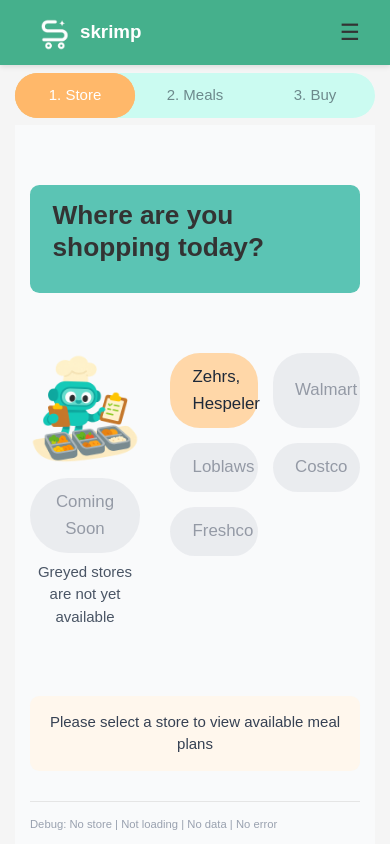
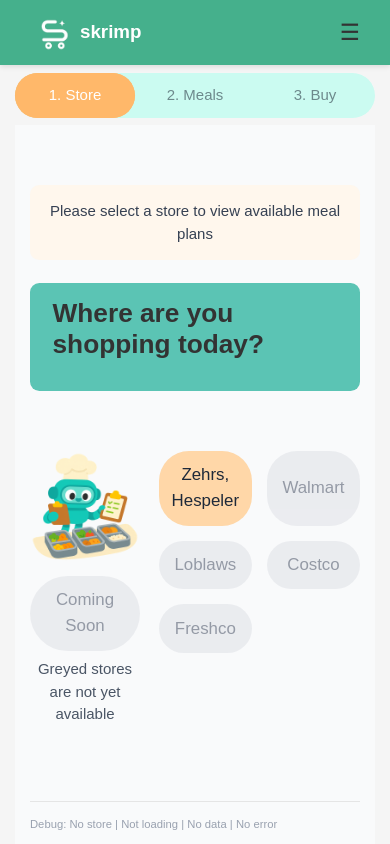
Before and after one commit to henliz/eCo-op, a Next.js app in the folder frontend/: page /plan in a window 390 px wide. Shown: the top 844 px of the page. Built offline with nearby package versions, Linux system fonts and the light colour scheme.

Commit message:
Storeselector more mobile changes.

```diff
--- a/frontend/components/meal-planner/StoreSelector.tsx
+++ b/frontend/components/meal-planner/StoreSelector.tsx
@@ -2,6 +2,7 @@
 
 import React from 'react';
 import Image from 'next/image';
+import { motion, AnimatePresence } from 'framer-motion';
 import { usePlannerStore } from './usePlannerStore';
 
 export default function StoreSelector() {
@@ -21,8 +22,48 @@
   };
 
   return (
-    <section className="py-16 bg-gray-50">
+    <motion.section
+      className="py-16 bg-gray-50"
+      initial={{ opacity: 0, y: 20 }}
+      animate={{ opacity: 1, y: 0 }}
+      transition={{ duration: 0.5, ease: 'easeOut' }}
+    >
       <div className="container mx-auto">
+
+        {/* Cross‐fade between prompt & selection banner */}
+        <AnimatePresence initial={false} mode="wait">
+          {selectedStore && !isLoading && isDataLoaded ? (
+            <motion.div
+              key="selected"
+              className="text-center mb-6 p-4 bg-green-50 rounded-lg"
+              initial={{ opacity: 0, y: -10 }}
+              animate={{ opacity: 1, y: 0 }}
+              exit={{ opacity: 0, y: -10 }}
+              transition={{ duration: 0.3 }}
+            >
+              <p className="text-gray-700">
+                You&apos;ve selected{' '}
+                <span className="font-bold">
+                  {availableStores.find(s => s.id === selectedStore)?.name}
+                </span>.
+                <br />
+                Now you can proceed to the &quot;Pick Meals&quot; tab to start planning your meals!
+              </p>
+            </motion.div>
+          ) : !isLoading ? (
+            <motion.div
+              key="prompt"
+              className="text-center mb-6 p-4 bg-orange-50 rounded-lg text-gray-700"
+              initial={{ opacity: 0, y: -10 }}
+              animate={{ opacity: 1, y: 0 }}
+              exit={{ opacity: 0, y: -10 }}
+              transition={{ duration: 0.3 }}
+            >
+              Please select a store to view available meal plans
+            </motion.div>
+          ) : null}
+        </AnimatePresence>
+
         {/* Header */}
         <div className="bg-[#5BC4B4] rounded-lg px-6 py-4 mb-8">
           <h2 className="font-bold text-xs sm:text-sm md:text-lg lg:text-xl xl:text-2xl leading-snug">
@@ -37,8 +78,8 @@
           </div>
         )}
 
-        {/* 🔥 MOBILE-ONLY: flex-row below md; desktop still flex-col→md:flex-row */}
-        <div className="flex flex-row md:flex-col md:flex-row items-start gap-8 py-8">
+        {/* MOBILE-ONLY: flex-row below md; desktop still flex-col→md:flex-row */}
+        <div className="flex flex-row md:flex-col md:flex-row items-start gap-5 py-8">
           {/* Robot image */}
           <div className="w-1/3 text-center flex-shrink-0">
             <Image
@@ -52,7 +93,7 @@
             <div className="mt-4 text-center">
               <button
                 className="
-                  px-6 py-3 rounded-full text-lg font-medium
+                  px-5 py-3 rounded-full text-lg font-medium
                   bg-gray-200 text-gray-500 opacity-70 cursor-default
                 "
               >
@@ -64,15 +105,17 @@
             </div>
           </div>
 
-          {/* Store buttons: NO top margin on mobile so they sit side-by-side */}
-          <div className="">
+          {/* Store buttons */}
+          <div>
             <div className="grid grid-cols-2 gap-3">
               {availableStores.map(store => (
                 <button
                   key={store.id}
                   onClick={() => store.isAvailable && handleStoreSelect(store.id)}
+                  disabled={!store.isAvailable}
                   className={`
-                    px-6 py-3 rounded-[30px] text-center text-lg font-medium transition text-center
+                    flex items-center justify-center w-full
+                    px-6 py-3 rounded-[30px] text-lg font-medium transition
                     ${selectedStore === store.id
                       ? 'bg-[#5BC4B4] text-white'
                       : store.isAvailable
@@ -80,7 +123,6 @@
                         : 'bg-gray-200 text-gray-500'}
                     ${!store.isAvailable ? 'opacity-70 cursor-not-allowed' : ''}
                   `}
-                  disabled={!store.isAvailable}
                 >
                   {store.name}
                 </button>
@@ -97,27 +139,6 @@
           </div>
         )}
 
-        {/* Selected store info */}
-        {selectedStore && !isLoading && isDataLoaded && (
-          <div className="text-center mt-6 p-4 bg-green-50 rounded-lg">
-            <p className="text-gray-700">
-              You&apos;ve selected{' '}
-              <span className="font-bold">
-                {availableStores.find(s => s.id === selectedStore)?.name}
-              </span>.
-              <br />
-              Now you can proceed to the &quot;Pick Meals&quot; tab to start planning your meals!
-            </p>
-          </div>
-        )}
-
-        {/* No store selected prompt */}
-        {!selectedStore && !isLoading && (
-          <div className="text-center mt-6 p-4 bg-orange-50 rounded-lg text-gray-700">
-            Please select a store to view available meal plans
-          </div>
-        )}
-
         {/* Debug info */}
         {process.env.NODE_ENV !== 'production' && (
           <div className="mt-8 text-xs text-gray-400 border-t pt-4">
@@ -130,6 +151,6 @@
           </div>
         )}
       </div>
-    </section>
+    </motion.section>
   );
 }
```
